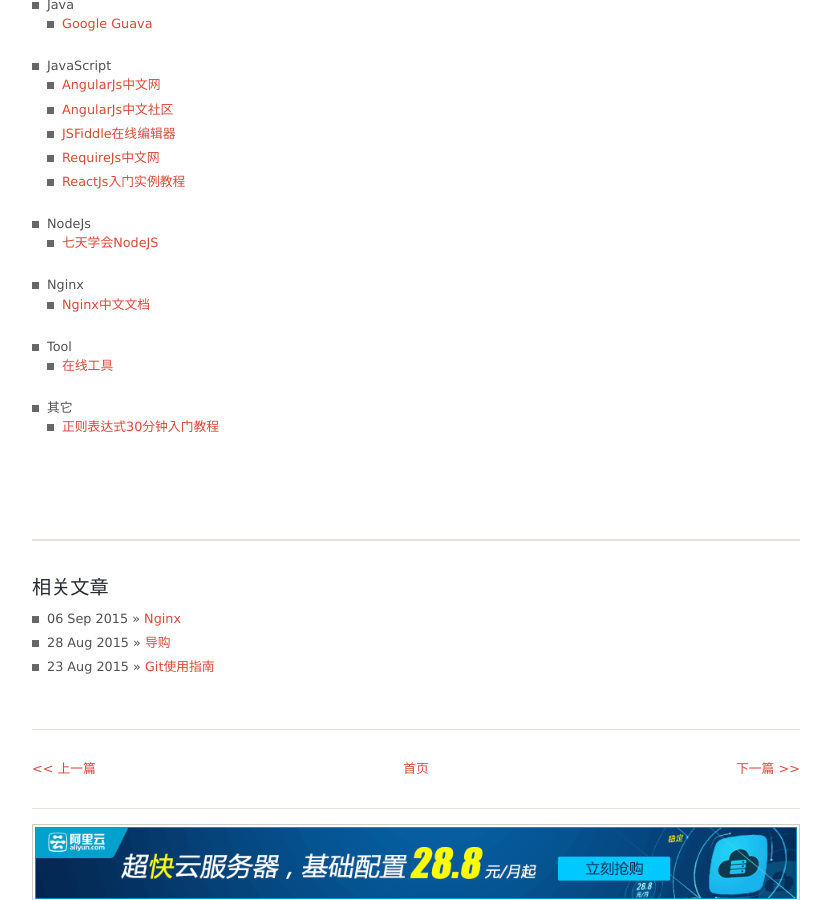
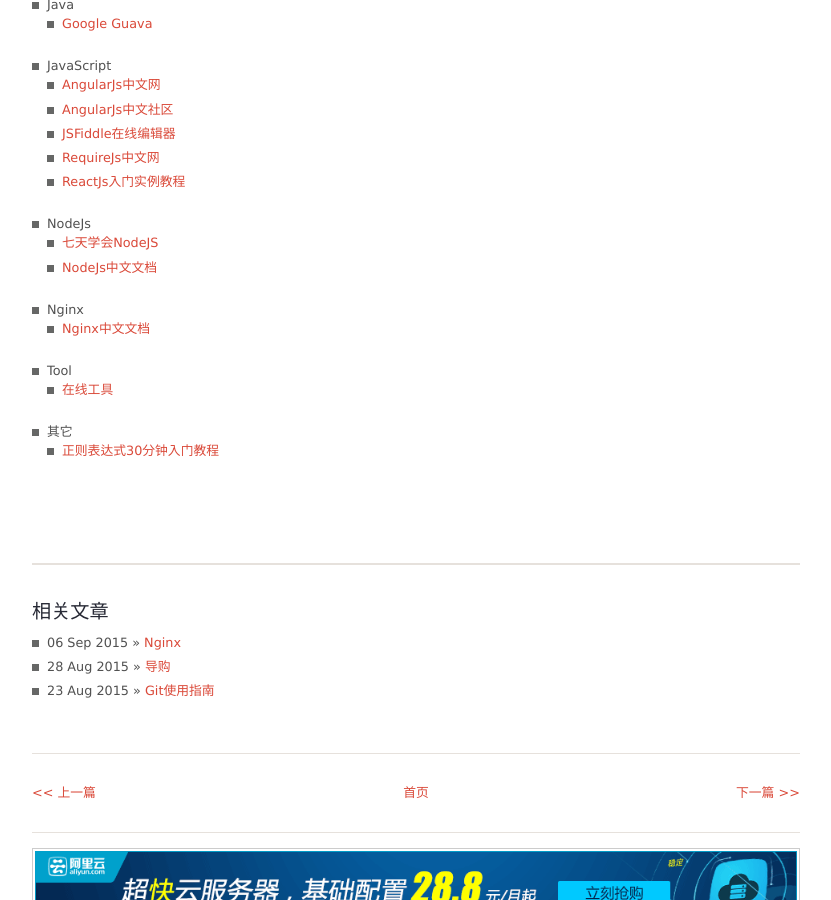
Before and after one commit to junhc/junhc.github.io, a Jekyll site: the page built from _posts/2015-08-18-bookmark.md, in a window 1280 px wide and 900 px high, scrolled down 338 px. Shown: the whole window, without its empty margins (224-1055 px from the left). Built offline with Jekyll 4.4.1, drawn with Linux system fonts in a browser that asks for light colours; Markdown is read by kramdown in place of the engine named in the settings; comment, search, counter and statistics services are not loaded.

Commit message:
新增书签

```diff
--- a/_posts/2015-08-18-bookmark.md
+++ b/_posts/2015-08-18-bookmark.md
@@ -18,6 +18,7 @@ permalink: bookmark
   * [ReactJs入门实例教程](http://www.ruanyifeng.com/blog/2015/03/react.html)
 * NodeJs
   * [七天学会NodeJS](http://nqdeng.github.io/7-days-nodejs/)
+  * [NodeJs中文文档](http://nodeapi.ucdok.com/)
 * Nginx
   * [Nginx中文文档](http://www.nginx.cn/doc/index.html)
 * Tool
```
